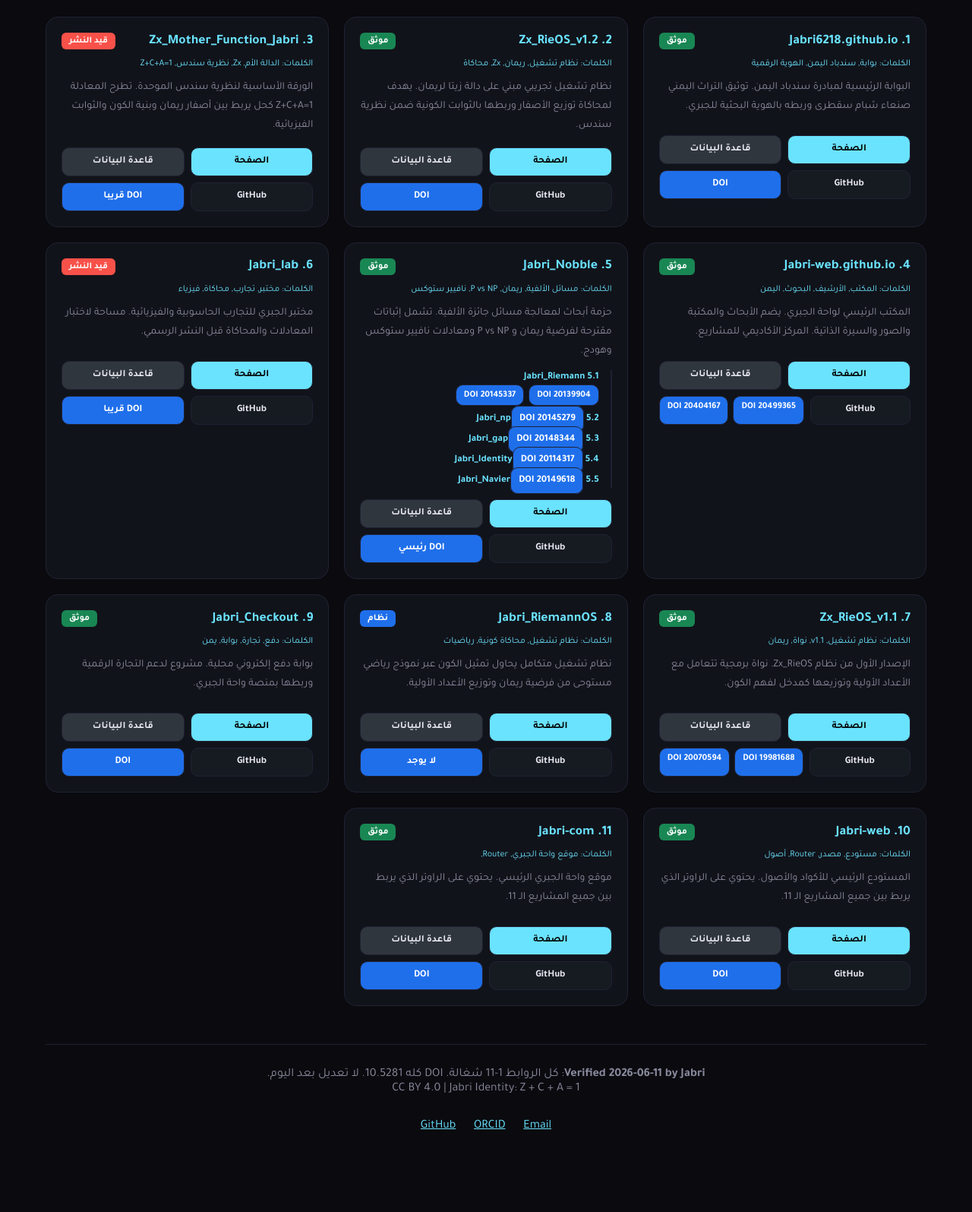
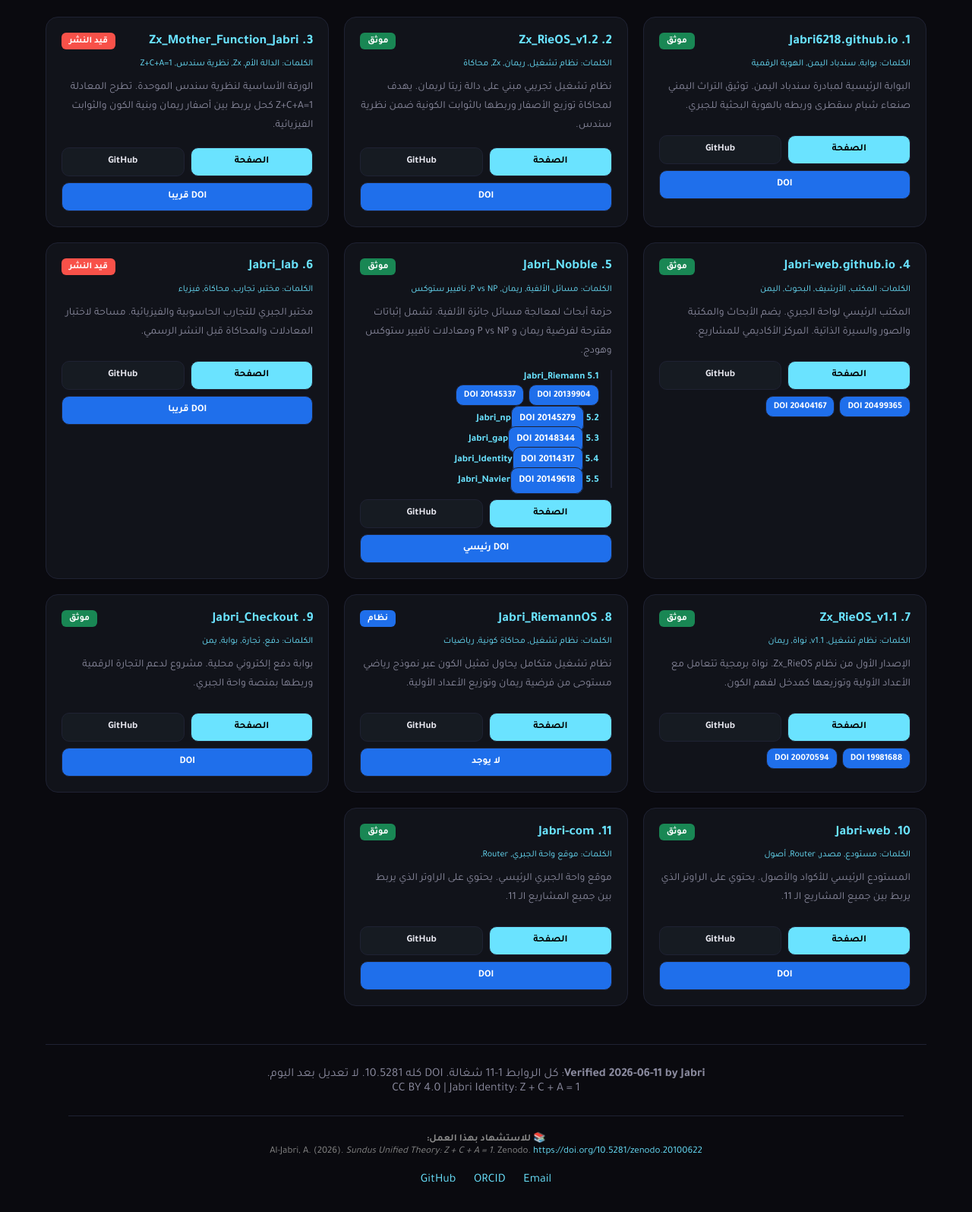
Before and after one commit to Jabri-web/Jabri-web, a plain HTML site: page research.html in a window 1280 px wide. Shown: the part 537-2132 px from the top of the page at 76% size. Drawn offline with Linux system fonts and the light colour scheme.

Commit message:
Enhance research.html with schema and citation
Added structured data for CollectionPage schema and updated citation section.

```diff
--- a/research.html
+++ b/research.html
@@ -6,6 +6,22 @@
 <title><span class="ar">بحوث الجبري | 11 مشروع | نظرية السندباد Z+C+A=1</span><span class="en">Jabri Research | 11 Projects | Sindbad Theory Z+C+A=1</span></title>
 <meta name="description" content="11 مشروع بحثي لم/ عبدالله الجبري: من أصفار ريمان إلى بنية الكون. نظرية سندس الموحدة. DOI + GitHub + ملخص لكل بحث">
 <link href="https://fonts.googleapis.com/css2?family=Tajawal:wght@400;600;700&display=swap" rel="stylesheet">
+
+<!-- ===== Schema: CollectionPage (جديد) ===== -->
+<script type="application/ld+json">
+{
+  "@context": "https://schema.org",
+  "@type": "CollectionPage",
+  "name": "بحوث م/ عبدالله الجبري",
+  "description": "11 مشروع بحثي في الرياضيات والفيزياء النظرية وتوثيق التراث اليمني",
+  "author": {
+    "@type": "Person",
+    "name": "م/ عبدالله محمد ناصر الجبري"
+  },
+  "url": "https://jabri-com.vercel.app/research.html"
+}
+</script>
+
 <style>
 :root{--bg:#0a0a0f;--card:#11131a;--border:#1f2233;--accent:#6ae3ff;--text:#e8e8f0;--muted:#8a8a9e}
 *{box-sizing:border-box;margin:0;padding:0}
@@ -91,7 +107,7 @@ body.en .sub-list{padding-left:15px;padding-right:0;border-right:none;border-lef
       <p class="card-desc"><span class="ar">البوابة الرئيسية لمبادرة سندباد اليمن. توثيق التراث اليمني صنعاء شبام سقطرى وربطه بالهوية البحثية للجبري.</span><span class="en">Main portal for Yemen Sindbad initiative. Documenting Yemeni heritage Sanaa Shibam Socotra and linking it to Al-Jabri research identity.</span></p>
       <div class="btns">
         <a href="Jabri.html" class="btn page" target="_blank"><span class="ar">الصفحة</span><span class="en">Page</span></a>
-        <a href="#" class="btn db" target="_blank"><span class="ar">قاعدة البيانات</span><span class="en">Database</span></a>
+        <!-- <a href="#" class="btn db" target="_blank"><span class="ar">قاعدة البيانات</span><span class="en">Database</span></a> --> <!-- تم إزالة الرابط الفارغ -->
         <a href="https://github.com/Jabri-web/jabri62018.github.io" class="btn github" target="_blank">GitHub</a>
         <a href="https://doi.org/10.5281/zenodo.20403864" class="btn doi" target="_blank">DOI</a>
       </div>
@@ -104,7 +120,7 @@ body.en .sub-list{padding-left:15px;padding-right:0;border-right:none;border-lef
       <p class="card-desc"><span class="ar">نظام تشغيل تجريبي مبني على دالة زيتا لريمان. يهدف لمحاكاة توزيع الأصفار وربطها بالثوابت الكونية ضمن نظرية سندس.</span><span class="en">Experimental OS based on Riemann Zeta function. Simulates zero distribution and links it to cosmic constants within Sundus Theory.</span></p>
       <div class="btns">
         <a href="Jabr.html" class="btn page" target="_blank"><span class="ar">الصفحة</span><span class="en">Page</span></a>
-        <a href="#" class="btn db" target="_blank"><span class="ar">قاعدة البيانات</span><span class="en">Database</span></a>
+        <!-- <a href="#" class="btn db" target="_blank"><span class="ar">قاعدة البيانات</span><span class="en">Database</span></a> -->
         <a href="https://github.com/Jabri-web/Zx_RieOS_v1.2" class="btn github" target="_blank">GitHub</a>
         <a href="https://doi.org/10.5281/zenodo.20100622" class="btn doi" target="_blank">DOI</a>
       </div>
@@ -117,7 +133,7 @@ body.en .sub-list{padding-left:15px;padding-right:0;border-right:none;border-lef
       <p class="card-desc"><span class="ar">الورقة الأساسية لنظرية سندس الموحدة. تطرح المعادلة Z+C+A=1 كحل يربط بين أصفار ريمان وبنية الكون والثوابت الفيزيائية.</span><span class="en">Core paper of Sundus Unified Theory. Presents Z+C+A=1 equation linking Riemann zeros to universe structure and physics constants.</span></p>
       <div class="btns">
         <a href="Baleegh.html" class="btn page" target="_blank"><span class="ar">الصفحة</span><span class="en">Page</span></a>
-        <a href="#" class="btn db" target="_blank"><span class="ar">قاعدة البيانات</span><span class="en">Database</span></a>
+        <!-- <a href="#" class="btn db" target="_blank"><span class="ar">قاعدة البيانات</span><span class="en">Database</span></a> -->
         <a href="https://github.com/Jabri-web/Zx_Mother_Function_Jabri" class="btn github" target="_blank">GitHub</a>
         <a href="#" class="btn doi"><span class="ar">DOI قريبا</span><span class="en">DOI Soon</span></a>
       </div>
@@ -130,7 +146,7 @@ body.en .sub-list{padding-left:15px;padding-right:0;border-right:none;border-lef
       <p class="card-desc"><span class="ar">المكتب الرئيسي لواحة الجبري. يضم الأبحاث والمكتبة والصور والسيرة الذاتية. المركز الأكاديمي للمشاريع.</span><span class="en">Main Office of Heaven Al-Jabri. Includes research, library, images, and CV. Academic hub for all projects.</span></p>
       <div class="btns">
         <a href="Office.html" class="btn page" target="_blank"><span class="ar">الصفحة</span><span class="en">Page</span></a>
-        <a href="#" class="btn db" target="_blank"><span class="ar">قاعدة البيانات</span><span class="en">Database</span></a>
+        <!-- <a href="#" class="btn db" target="_blank"><span class="ar">قاعدة البيانات</span><span class="en">Database</span></a> -->
         <a href="https://github.com/Jabri-web/Jabri-web.github.io" class="btn github" target="_blank">GitHub</a>
         <div class="doi-group">
           <a href="https://doi.org/10.5281/zenodo.20499365" class="btn doi" target="_blank">DOI 20499365</a>
@@ -153,7 +169,7 @@ body.en .sub-list{padding-left:15px;padding-right:0;border-right:none;border-lef
       </div>
       <div class="btns">
         <a href="Jabri_Nobble.html" class="btn page" target="_blank"><span class="ar">الصفحة</span><span class="en">Page</span></a>
-        <a href="#" class="btn db" target="_blank"><span class="ar">قاعدة البيانات</span><span class="en">Database</span></a>
+        <!-- <a href="#" class="btn db" target="_blank"><span class="ar">قاعدة البيانات</span><span class="en">Database</span></a> -->
         <a href="https://github.com/Jabri-web/Jabri_Nobble" class="btn github" target="_blank">GitHub</a>
         <a href="https://doi.org/10.5281/zenodo.20148770" class="btn doi" target="_blank"><span class="ar">DOI رئيسي</span><span class="en">Main DOI</span></a>
       </div>
@@ -166,7 +182,7 @@ body.en .sub-list{padding-left:15px;padding-right:0;border-right:none;border-lef
       <p class="card-desc"><span class="ar">مختبر الجبري للتجارب الحاسوبية والفيزيائية. مساحة لاختبار المعادلات والمحاكاة قبل النشر الرسمي.</span><span class="en">Jabri Lab for computational and physics experiments. Testing ground for equations and simulations before official publication.</span></p>
       <div class="btns">
         <a href="Jabri_lab.html" class="btn page" target="_blank"><span class="ar">الصفحة</span><span class="en">Page</span></a>
-        <a href="#" class="btn db" target="_blank"><span class="ar">قاعدة البيانات</span><span class="en">Database</span></a>
+        <!-- <a href="#" class="btn db" target="_blank"><span class="ar">قاعدة البيانات</span><span class="en">Database</span></a> -->
         <a href="https://github.com/Jabri-web/Jabri_lab" class="btn github" target="_blank">GitHub</a>
         <a href="#" class="btn doi"><span class="ar">DOI قريبا</span><span class="en">DOI Soon</span></a>
       </div>
@@ -179,7 +195,7 @@ body.en .sub-list{padding-left:15px;padding-right:0;border-right:none;border-lef
       <p class="card-desc"><span class="ar">الإصدار الأول من نظام Zx_RieOS. نواة برمجية تتعامل مع الأعداد الأولية وتوزيعها كمدخل لفهم الكون.</span><span class="en">First version of Zx_RieOS. Kernel handling prime numbers and their distribution as an entry to understanding the universe.</span></p>
       <div class="btns">
         <a href="Code-os.html" class="btn page" target="_blank"><span class="ar">الصفحة</span><span class="en">Page</span></a>
-        <a href="#" class="btn db" target="_blank"><span class="ar">قاعدة البيانات</span><span class="en">Database</span></a>
+        <!-- <a href="#" class="btn db" target="_blank"><span class="ar">قاعدة البيانات</span><span class="en">Database</span></a> -->
         <a href="https://github.com/Jabri-web/Zx_RieOS_v1.1" class="btn github" target="_blank">GitHub</a>
         <div class="doi-group">
           <a href="https://doi.org/10.5281/zenodo.19981688" class="btn doi" target="_blank">DOI 19981688</a>
@@ -195,7 +211,7 @@ body.en .sub-list{padding-left:15px;padding-right:0;border-right:none;border-lef
       <p class="card-desc"><span class="ar">نظام تشغيل متكامل يحاول تمثيل الكون عبر نموذج رياضي مستوحى من فرضية ريمان وتوزيع الأعداد الأولية.</span><span class="en">Integrated OS attempting to model the universe via a mathematical model inspired by Riemann Hypothesis and prime distribution.</span></p>
       <div class="btns">
         <a href="Code.html" class="btn page" target="_blank"><span class="ar">الصفحة</span><span class="en">Page</span></a>
-        <a href="#" class="btn db" target="_blank"><span class="ar">قاعدة البيانات</span><span class="en">Database</span></a>
+        <!-- <a href="#" class="btn db" target="_blank"><span class="ar">قاعدة البيانات</span><span class="en">Database</span></a> -->
         <a href="https://github.com/Jabri-web/Jabri-RiemannOS" class="btn github" target="_blank">GitHub</a>
         <a href="#" class="btn doi"><span class="ar">لا يوجد</span><span class="en">N/A</span></a>
       </div>
@@ -208,7 +224,7 @@ body.en .sub-list{padding-left:15px;padding-right:0;border-right:none;border-lef
       <p class="card-desc"><span class="ar">بوابة دفع إلكتروني محلية. مشروع لدعم التجارة الرقمية وربطها بمنصة واحة الجبري.</span><span class="en">Local e-payment gateway. Project to support digital commerce and link it to Heaven Al-Jabri platform.</span></p>
       <div class="btns">
         <a href="Check.html" class="btn page" target="_blank"><span class="ar">الصفحة</span><span class="en">Page</span></a>
-        <a href="#" class="btn db" target="_blank"><span class="ar">قاعدة البيانات</span><span class="en">Database</span></a>
+        <!-- <a href="#" class="btn db" target="_blank"><span class="ar">قاعدة البيانات</span><span class="en">Database</span></a> -->
         <a href="https://github.com/Jabri-web/Jabri_Checkout" class="btn github" target="_blank">GitHub</a>
         <a href="https://doi.org/10.5281/zenodo.20513840" class="btn doi" target="_blank">DOI</a>
       </div>
@@ -221,7 +237,7 @@ body.en .sub-list{padding-left:15px;padding-right:0;border-right:none;border-lef
       <p class="card-desc"><span class="ar">المستودع الرئيسي للأكواد والأصول. يحتوي على الراوتر الذي يربط بين جميع المشاريع الـ 11.</span><span class="en">Main repository for codes and assets. Contains the router linking all 11 projects.</span></p>
       <div class="btns">
         <a href="Router-all.html" class="btn page" target="_blank"><span class="ar">الصفحة</span><span class="en">Page</span></a>
-        <a href="#" class="btn db" target="_blank"><span class="ar">قاعدة البيانات</span><span class="en">Database</span></a>
+        <!-- <a href="#" class="btn db" target="_blank"><span class="ar">قاعدة البيانات</span><span class="en">Database</span></a> -->
         <a href="https://github.com/Jabri-web/Jabri-web" class="btn github" target="_blank">GitHub</a>
         <a href="https://doi.org/10.5281/zenodo.20499365" class="btn doi" target="_blank">DOI</a>
       </div>
@@ -234,7 +250,7 @@ body.en .sub-list{padding-left:15px;padding-right:0;border-right:none;border-lef
       <p class="card-desc"><span class="ar">موقع واحة الجبري الرئيسي. يحتوي على الراوتر الذي يربط بين جميع المشاريع الـ 11.</span><span class="en">Main Heaven Al-Jabri site for all projects. Contains the router linking all 11 projects.</span></p>
       <div class="btns">
         <a href="Jabri-com-index.html" class="btn page" target="_blank"><span class="ar">الصفحة</span><span class="en">Page</span></a>
-        <a href="#" class="btn db" target="_blank"><span class="ar">قاعدة البيانات</span><span class="en">Database</span></a>
+        <!-- <a href="#" class="btn db" target="_blank"><span class="ar">قاعدة البيانات</span><span class="en">Database</span></a> -->
         <a href="https://github.com/Jabri-web/Jabri-com" class="btn github" target="_blank">GitHub</a>
         <a href="https://doi.org/10.5281/zenodo.21003990" class="btn doi" target="_blank">DOI</a>
       </div>
@@ -247,16 +263,20 @@ body.en .sub-list{padding-left:15px;padding-right:0;border-right:none;border-lef
     <p><b>Verified 2026-06-11 by Jabri</b>: كل الروابط 1-11 شغالة. DOI كله 10.5281. لا تعديل بعد اليوم.</p>
     <p>CC BY 4.0 | Jabri Identity: Z + C + A = 1</p>
 
+    <!-- ===== قسم الاستشهادات (جديد) ===== -->
+    <div style="margin:25px 0 10px;border-top:1px solid var(--border);padding-top:20px;font-size:13px;color:#888;">
+      <p><strong>📚 للاستشهاد بهذا العمل:</strong><br>
+      Al-Jabri, A. (2026). <em>Sundus Unified Theory: Z + C + A = 1</em>. Zenodo. <a href="https://doi.org/10.5281/zenodo.20100622" target="_blank" style="color:var(--accent);text-decoration:none;">https://doi.org/10.5281/zenodo.20100622</a></p>
+    </div>
 
+    <!-- Social Links -->
+    <div style="margin:20px 0 0;">
+      <a href="https://github.com/Jabri-web" target="_blank" style="color:#6ae3ff;margin:0 10px;text-decoration:none;">GitHub</a>
+      <a href="https://orcid.org/0009-0003-3319-3822" target="_blank" style="color:#6ae3ff;margin:0 10px;text-decoration:none;">ORCID</a>
+      <a href="mailto:jabri62018@gmail.com" style="color:#6ae3ff;margin:0 10px;text-decoration:none;">Email</a>
+    </div>
 
-<!-- Social Links -->
-<div style="margin:30px 0">
-  <a href="https://github.com/Jabri-web" target="_blank" style="color:#6ae3ff;margin:0 10px">GitHub</a>
-  <a href="https://orcid.org/0009-0003-3319-3822" target="_blank" style="color:#6ae3ff;margin:0 10px">ORCID</a>
-  <a href="mailto:jabri62018@gmail.com" style="color:#6ae3ff;margin:0 10px">Email</a>
-</div>
-
-</div>
+  </div>
 </div>
 
 
@@ -286,12 +306,10 @@ body.en .sub-list{padding-left:15px;padding-right:0;border-right:none;border-lef
     document.documentElement.dir = isEn ? 'ltr' : 'rtl';
     document.documentElement.lang = isEn ? 'en' : 'ar';
 
-    // تحديث عنوان الصفحة
     document.title = isEn ?
-      'Jabri Research | 11 Projects | Sindbaf Theory Z+C+A=1' :
+      'Jabri Research | 11 Projects | Sindbad Theory Z+C+A=1' :
       'بحوث الجبري | 11 مشروع | نظرية السندباد Z+C+A=1';
 
-    // تحديث placeholder البحث
     document.getElementById('search').placeholder = isEn ?
       'Search: Riemann, Gravity, DOI, Sindbad Theory...' :
       'ابحث عن: Riemann, Gravity, DOI,نظرية السندباد...';
@@ -299,7 +317,6 @@ body.en .sub-list{padding-left:15px;padding-right:0;border-right:none;border-lef
     localStorage.setItem('lang', isEn ? 'en' : 'ar');
   }
 
-  // تحميل اللغة المحفوظة اول ما الصفحة تفتح
   window.addEventListener('DOMContentLoaded', () => {
     if (localStorage.getItem('lang') === 'en') {
       toggleLang();
```
